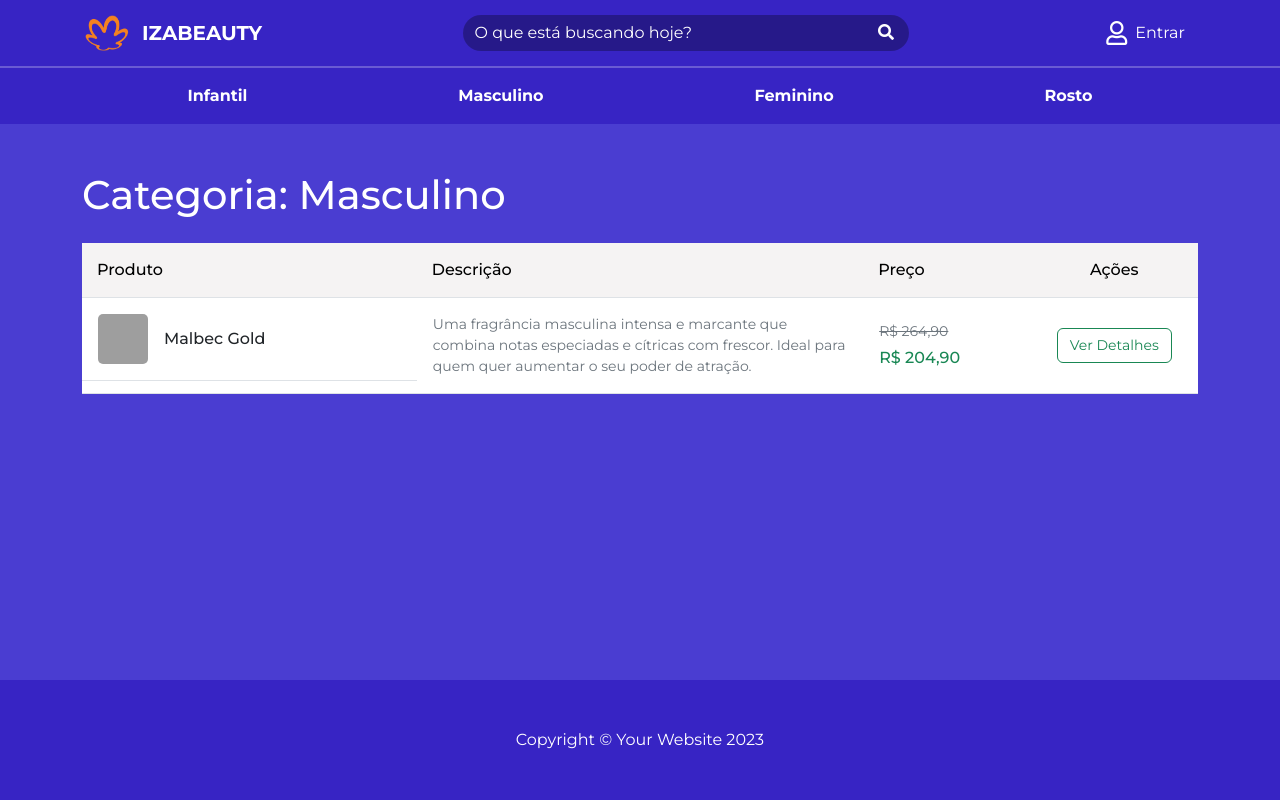
After one commit to IzabellyFerreira/projeto_integrador, a Django app: page /categoria/masculino/ in a window 1280 px wide. The commit adds this page. Run offline with Django 5.2, Linux system fonts and the light colour scheme; data comes from the database, SQL or seed files in the repository; grey boxes are pictures that could not be loaded.

Commit message:
atualizar app

```diff
--- a/app/templates/base/base.html
+++ b/app/templates/base/base.html
@@ -8,6 +8,8 @@
     <title>{% block title %}Document{% endblock title %}</title>
 
     <link rel="icon" href="{% static 'others/images/logo-natura-4096.ico' %}" type="image/x-icon">
+
+    <link rel="stylesheet" href="{% static 'debug_toolbar/css/toolbar.css' %}">
 
     <!-- Bootstrap CSS -->
 	<link href="https://cdn.jsdelivr.net/npm/bootstrap@5.3.3/dist/css/bootstrap.min.css" rel="stylesheet" integrity="sha384-QWTKZyjpPEjISv5WaRU9OFeRpok6YctnYmDr5pNlyT2bRjXh0JMhjY6hW+ALEwIH" crossorigin="anonymous">
--- /dev/null
+++ b/app/templates/pages/product-list.html
@@ -0,0 +1,180 @@
+{% extends 'base/base.html' %}
+
+{% block title %}Produtos - {{ categoria.nome }}{% endblock title %}
+
+{% block css %}
+<style>
+    .table-header > th {
+        background-color: #f5f3f3 !important;
+        padding: 15px !important;
+        font-weight: 500;
+    }
+
+    .product-image {
+        width: 50px;
+        height: 50px;
+        object-fit: cover;
+        border-radius: 5px;
+    }
+
+    /* Garantir que o footer fique na parte inferior */
+    html, body {
+        height: 100%;
+    }
+
+    body {
+        display: flex;
+        flex-direction: column;
+    }
+
+    main {
+        flex: 1;
+    }
+
+    /* Estilização uniforme da tabela */
+    .table {
+        background-color: #fff;
+        margin-bottom: 2rem;
+    }
+
+    .table th, .table td {
+        vertical-align: middle;
+        padding: 1rem;
+    }
+
+    .table tbody tr {
+        border-bottom: 1px solid #dee2e6;
+    }
+
+    .table tbody tr:hover {
+        background-color: #f8f9fa;
+    }
+
+    /* Colunas */
+    .table-column-product {
+        width: 30%;
+    }
+
+    .table-column-description {
+        width: 40%;
+    }
+
+    .table-column-price {
+        width: 15%;
+    }
+
+    .table-column-actions {
+        width: 15%;
+        text-align: center;
+    }
+
+    /* Textos */
+    .product-name {
+        font-weight: 500;
+        color: #212529;
+    }
+
+    .product-description {
+        color: #6c757d;
+        font-size: 0.875rem;
+    }
+
+    /* Preços */
+    .price-container {
+        display: flex;
+        flex-direction: column;
+        gap: 0.25rem;
+    }
+
+    .original-price {
+        color: #6c757d;
+        font-size: 0.875rem;
+    }
+
+    .promotional-price {
+        color: #198754;
+        font-weight: 500;
+    }
+
+    /* Botão */
+    .btn-outline-success {
+        border-color: #198754;
+        color: #198754;
+        padding: 0.375rem 0.75rem;
+        font-size: 0.875rem;
+    }
+
+    .btn-outline-success:hover {
+        background-color: #198754;
+        color: #fff;
+    }
+
+    /* Responsivo */
+    @media (max-width: 768px) {
+        .table th, .table td {
+            padding: 0.75rem;
+        }
+
+        .product-description {
+            max-height: 3.6em;
+            overflow: hidden;
+            text-overflow: ellipsis;
+            display: -webkit-box;
+            -webkit-line-clamp: 2;
+            -webkit-box-orient: vertical;
+        }
+    }
+</style>
+{% endblock css %}
+
+{% block content %}
+<main class="mb-5 pb-5">
+    <div class="container my-5">
+        <h1 class="mb-4 text-white">Categoria: {{ categoria.nome }}</h1>
+        {% if produtos %}
+        <div class="table-responsive">
+            <table class="table">
+                <thead>
+                    <tr class="table-header">
+                        <th scope="col" class="table-column-product">Produto</th>
+                        <th scope="col" class="table-column-description">Descrição</th>
+                        <th scope="col" class="table-column-price">Preço</th>
+                        <th scope="col" class="table-column-actions">Ações</th>
+                    </tr>
+                </thead>
+                <tbody>
+                    {% for produto in produtos %}
+                    <tr>
+                        <td class="d-flex align-items-center gap-3">
+                            <img src="{{ produto.imagem_principal.url }}" alt="{{ produto.nome }}"
+                                 class="product-image" onerror="this.onerror=null;this.src='https://placehold.co/50';">
+                            <span class="product-name">{{ produto.nome }}</span>
+                        </td>
+                        <td>
+                            <p class="product-description mb-0">{{ produto.descricao }}</p>
+                        </td>
+                        <td>
+                            <div class="price-container">
+                                {% if produto.preco_promocional %}
+                                    <span class="original-price text-decoration-line-through">R$ {{ produto.preco }}</span>
+                                    <span class="promotional-price">R$ {{ produto.preco_promocional }}</span>
+                                {% else %}
+                                    <span class="promotional-price">R$ {{ produto.preco }}</span>
+                                {% endif %}
+                            </div>
+                        </td>
+                        <td class="text-center">
+                            <a href="{% url 'product-detail' produto.slug %}"
+                               class="btn btn-outline-success">Ver Detalhes</a>
+                        </td>
+                    </tr>
+                    {% endfor %}
+                </tbody>
+            </table>
+        </div>
+        {% else %}
+        <p class="text-center text-white">Nenhum produto disponível nesta categoria.</p>
+        {% endif %}
+    </div>
+</main>
+{% endblock content %}
--- a/app/templates/pages/sacola.html
+++ b/app/templates/pages/sacola.html
@@ -105,11 +105,11 @@
                 </tbody>
             </table>
             <div class="text-end">
-                <button id="finalizarCompraBtn" class="btn btn-primary">Finalizar compra</button>
+                <button id="finalizarCompraBtn" class="btn btn-success">Finalizar compra</button>
             </div>
         </div>
         {% else %}
-        <p class="text-white">Sua sacola está vazia.</p>
+        <p class="text-white">Sua sacola está vazia!</p>
         {% endif %}
     </div>
 </main>
--- a/app/templates/partials/_header.html
+++ b/app/templates/partials/_header.html
@@ -24,6 +24,7 @@
 
             <!-- Ícone de sino, carrinho e foto de perfil à direita -->
             <div class="d-flex align-items-center">
+                {% if user.is_authenticated %}
                 <a class="btn btn-link position-relative" href="{% url 'cart' %}">
                     {% if carrinho.vazio %}
                     <i class="fas fa-shopping-bag fs-4 text-white"></i>
@@ -35,11 +36,12 @@
                     </span>
                     {% endif %}
                 </a>
+                {% endif %}
                 {% if user.is_authenticated %}
                 <div class="dropdown custom-profile-dropdown">
                     <a href="#" class="d-block link-body-emphasis text-decoration-none dropdown-toggle"
                         data-bs-toggle="dropdown" aria-expanded="false">
-                        <img src="https://github.com/TiagoUdH.png" alt="mdo" width="32" height="32"
+                        <img src="https://github.com/caiomaz.png" alt="mdo" width="32" height="32"
                             class="rounded-circle custom-image-profile">
                     </a>
                     <ul class="dropdown-menu dropdown-menu-end text-small custom-dropdown-menu">
@@ -66,16 +68,16 @@
             <!-- Categorias de produtos centralizadas -->
             <ul class="nav d-flex justify-content-center justify-content-md-around fw-bold">
                 <li class="nav-item">
-                    <a class="nav-link text-white" href="#">Infantil</a>
+                    <a class="nav-link text-white" href="{% url 'lista-produtos' 'infantil' %}">Infantil</a>
                 </li>
                 <li class="nav-item">
-                    <a class="nav-link text-white" href="#">Masculino</a>
+                    <a class="nav-link text-white" href="{% url 'lista-produtos' 'masculino' %}">Masculino</a>
                 </li>
                 <li class="nav-item">
-                    <a class="nav-link text-white" href="#">Feminino</a>
+                    <a class="nav-link text-white" href="{% url 'lista-produtos' 'feminino' %}">Feminino</a>
                 </li>
                 <li class="nav-item">
-                    <a class="nav-link text-white" href="#">Rosto</a>
+                    <a class="nav-link text-white" href="{% url 'lista-produtos' 'rosto' %}">Rosto</a>
                 </li>
             </ul>
         </div>
--- a/app/urls.py
+++ b/app/urls.py
@@ -1,4 +1,6 @@
 from django.urls import path
+from django.conf import settings
+from django.conf.urls.static import static
 from .views import (
     IndexView,
     CustomLoginView,
@@ -9,6 +11,7 @@ from .views import (
     remove_from_cart,
     finalize_purchase,
     add_to_cart,
+    CategoriaListView
 )
 
 urlpatterns = [
@@ -21,4 +24,8 @@ urlpatterns = [
     path('sacola/remover/<int:item_id>/', remove_from_cart, name='remove-from-cart'),
     path('sacola/finalizar/', finalize_purchase, name='finalize-purchase'),
     path('sacola/adicionar/<slug:slug>/', add_to_cart, name='add-to-cart'),
+    path('categoria/<slug:categoria_slug>/', CategoriaListView.as_view(), name='lista-produtos'),
 ]
+
+if settings.DEBUG:
+    urlpatterns += static(settings.MEDIA_URL, document_root=settings.MEDIA_ROOT)
--- a/app/views.py
+++ b/app/views.py
@@ -77,12 +77,16 @@ class ProductDetailView(View):
     def get(self, request, slug):
         produto = get_object_or_404(Produto, slug=slug)
         avaliacoes = Avaliacao.objects.filter(produto=produto, ativo=True).order_by('-data')
-        comentarios = Comentario.objects.filter(avaliacao__in=avaliacoes)
-        print(comentarios)
+
+        # Calcula porcentagem de avaliações positivas (4 ou 5 estrelas)
+        total_avaliacoes = avaliacoes.count()
+        avaliacoes_positivas = avaliacoes.filter(estrelas__gte=4).count()
+        porcentagem_positivas = (avaliacoes_positivas / total_avaliacoes * 100) if total_avaliacoes > 0 else 0
+
         context = {
             'produto': produto,
             'avaliacoes': avaliacoes,
-            'comentarios': comentarios,
+            'porcentagem_positivas': round(porcentagem_positivas)
         }
         return render(request, self.template_name, context)
 
@@ -106,8 +110,7 @@ class ProductDetailView(View):
         return redirect('product-detail', slug=slug)
 
 
-@method_decorator(login_required, name='dispatch')
-class CartView(View):
+class CartView(View, LoginRequiredMixin):
     template_name = 'pages/sacola.html'
 
     def get(self, request):
@@ -154,7 +157,14 @@ def add_to_cart(request, slug):
         return redirect('product-detail', slug=slug)
 
 
-# Class Based View responsável por renderizar uma página que lista
-# os produtos da categoria 'feminino'. A página fica no caminho pages/categorias/
-# o método get carrega todos os produtos pertencentes a esta categoria, o metodo
-# post recebe 'pass'
+class CategoriaListView(View):
+    template_name = 'pages/product-list.html'
+
+    def get(self, request, categoria_slug):
+        categoria = get_object_or_404(Categoria, slug=categoria_slug)
+        produtos = Produto.objects.filter(categoria=categoria)
+        context = {
+            'categoria': categoria,
+            'produtos': produtos
+        }
+        return render(request, self.template_name, context)
--- a/config/urls.py
+++ b/config/urls.py
@@ -6,6 +6,7 @@ from django.urls import path, include
 urlpatterns = [
     path('admin/', admin.site.urls), # Manda as requisições para /admin/ para o admin.site.urls
     path('', include('app.urls')), # Manda as requisições para qualquer rota que não seja /admin/ para o app.urls
+    path('__debug__/', include('debug_toolbar.urls')), # Manda as requisições para /__debug__/ para o debug_toolbar.urls
 ]
 
 if settings.DEBUG:
--- a/requirements.txt
+++ b/requirements.txt
@@ -1,7 +1,9 @@
 asgiref==3.8.1
 Django==5.1.2
+django-debug-toolbar==4.4.6
 gunicorn==23.0.0
 packaging==24.1
+pillow==11.0.0
 psycopg2-binary==2.9.10
 python-decouple==3.8
 sqlparse==0.5.1
```
Also changed, not shown: app/templates/pages/product-detail.html (+35 -35 lines), config/settings.py (+7 -1 lines), app/templates/pages/categorias/feminino.html (deleted), app/templates/pages/categorias/infantil.html (deleted), app/templates/pages/categorias/masculino.html (deleted), app/templates/pages/categorias/rosto.html (deleted), media/produtos/BOT_73849_MALBEC-GOLD_COLONIA_AMBIENTADA.jpg (deleted), media/produtos/Perfil01.png (deleted).
